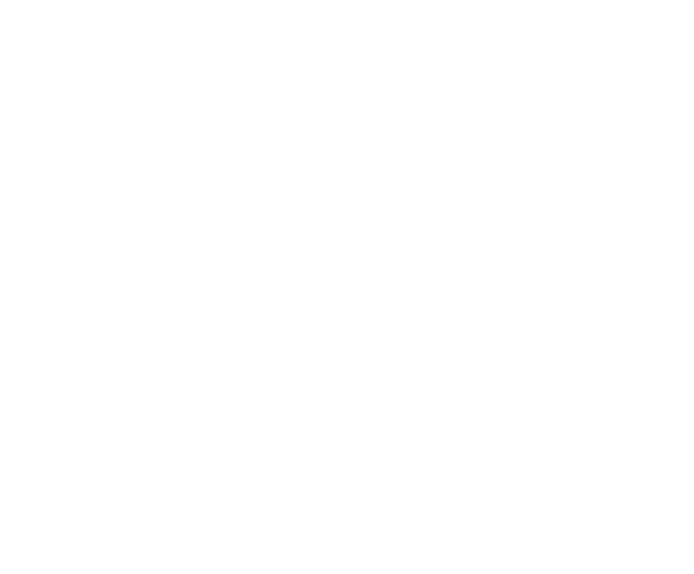
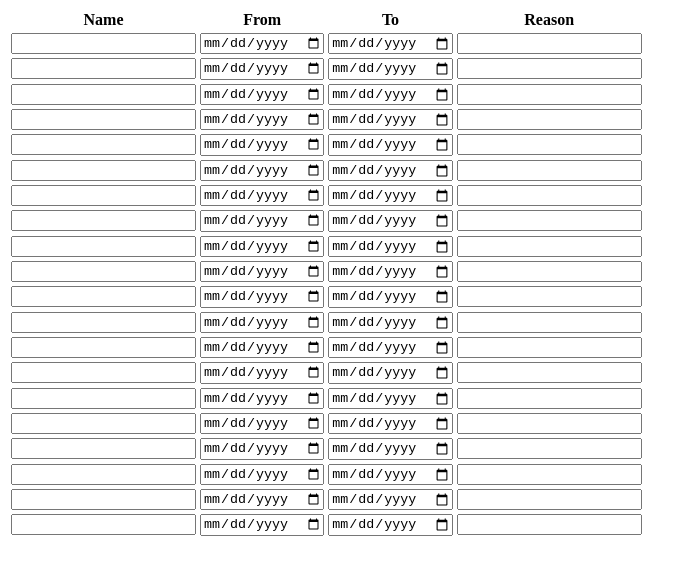
Before and after one commit to vetlelg/innovation-camp-website, a plain HTML site: page attendance.html in a window 1280 px wide. Shown: the whole page, without its empty margins (0-694 px from the left). Drawn offline with Linux system fonts and the light colour scheme.

Commit message:
Update attendance.html
Lagde tabell

```diff
--- a/attendance.html
+++ b/attendance.html
@@ -6,7 +6,132 @@
   </head>
   <body>
     <table>
-
+      <tr>
+        <th>Name</th>
+        <th>From</th>
+        <th>To</th>
+        <th>Reason</th>
+      </tr>
+      <tr>
+        <td><input type="text"></td>
+        <td><input type="date"></td>
+        <td><input type="date"></td>
+        <td><input type="text"></td>
+      </tr>
+      <tr>
+        <td><input type="text"></td>
+        <td><input type="date"></td>
+        <td><input type="date"></td>
+        <td><input type="text"></td>
+      </tr>
+      <tr>
+        <td><input type="text"></td>
+        <td><input type="date"></td>
+        <td><input type="date"></td>
+        <td><input type="text"></td>
+      </tr>
+      <tr>
+        <td><input type="text"></td>
+        <td><input type="date"></td>
+        <td><input type="date"></td>
+        <td><input type="text"></td>
+      </tr>
+      <tr>
+        <td><input type="text"></td>
+        <td><input type="date"></td>
+        <td><input type="date"></td>
+        <td><input type="text"></td>
+      </tr>
+      <tr>
+        <td><input type="text"></td>
+        <td><input type="date"></td>
+        <td><input type="date"></td>
+        <td><input type="text"></td>
+      </tr>
+      <tr>
+        <td><input type="text"></td>
+        <td><input type="date"></td>
+        <td><input type="date"></td>
+        <td><input type="text"></td>
+      </tr>
+      <tr>
+        <td><input type="text"></td>
+        <td><input type="date"></td>
+        <td><input type="date"></td>
+        <td><input type="text"></td>
+      </tr>
+      <tr>
+        <td><input type="text"></td>
+        <td><input type="date"></td>
+        <td><input type="date"></td>
+        <td><input type="text"></td>
+      </tr>
+      <tr>
+        <td><input type="text"></td>
+        <td><input type="date"></td>
+        <td><input type="date"></td>
+        <td><input type="text"></td>
+      </tr>
+      <tr>
+        <td><input type="text"></td>
+        <td><input type="date"></td>
+        <td><input type="date"></td>
+        <td><input type="text"></td>
+      </tr>
+      <tr>
+        <td><input type="text"></td>
+        <td><input type="date"></td>
+        <td><input type="date"></td>
+        <td><input type="text"></td>
+      </tr>
+      <tr>
+        <td><input type="text"></td>
+        <td><input type="date"></td>
+        <td><input type="date"></td>
+        <td><input type="text"></td>
+      </tr>
+      <tr>
+        <td><input type="text"></td>
+        <td><input type="date"></td>
+        <td><input type="date"></td>
+        <td><input type="text"></td>
+      </tr>
+      <tr>
+        <td><input type="text"></td>
+        <td><input type="date"></td>
+        <td><input type="date"></td>
+        <td><input type="text"></td>
+      </tr>
+      <tr>
+        <td><input type="text"></td>
+        <td><input type="date"></td>
+        <td><input type="date"></td>
+        <td><input type="text"></td>
+      </tr>
+      <tr>
+        <td><input type="text"></td>
+        <td><input type="date"></td>
+        <td><input type="date"></td>
+        <td><input type="text"></td>
+      </tr>
+      <tr>
+        <td><input type="text"></td>
+        <td><input type="date"></td>
+        <td><input type="date"></td>
+        <td><input type="text"></td>
+      </tr>
+      <tr>
+        <td><input type="text"></td>
+        <td><input type="date"></td>
+        <td><input type="date"></td>
+        <td><input type="text"></td>
+      </tr>
+      <tr>
+        <td><input type="text"></td>
+        <td><input type="date"></td>
+        <td><input type="date"></td>
+        <td><input type="text"></td>
+      </tr>
     </table>
   </body>
 </html>
```
